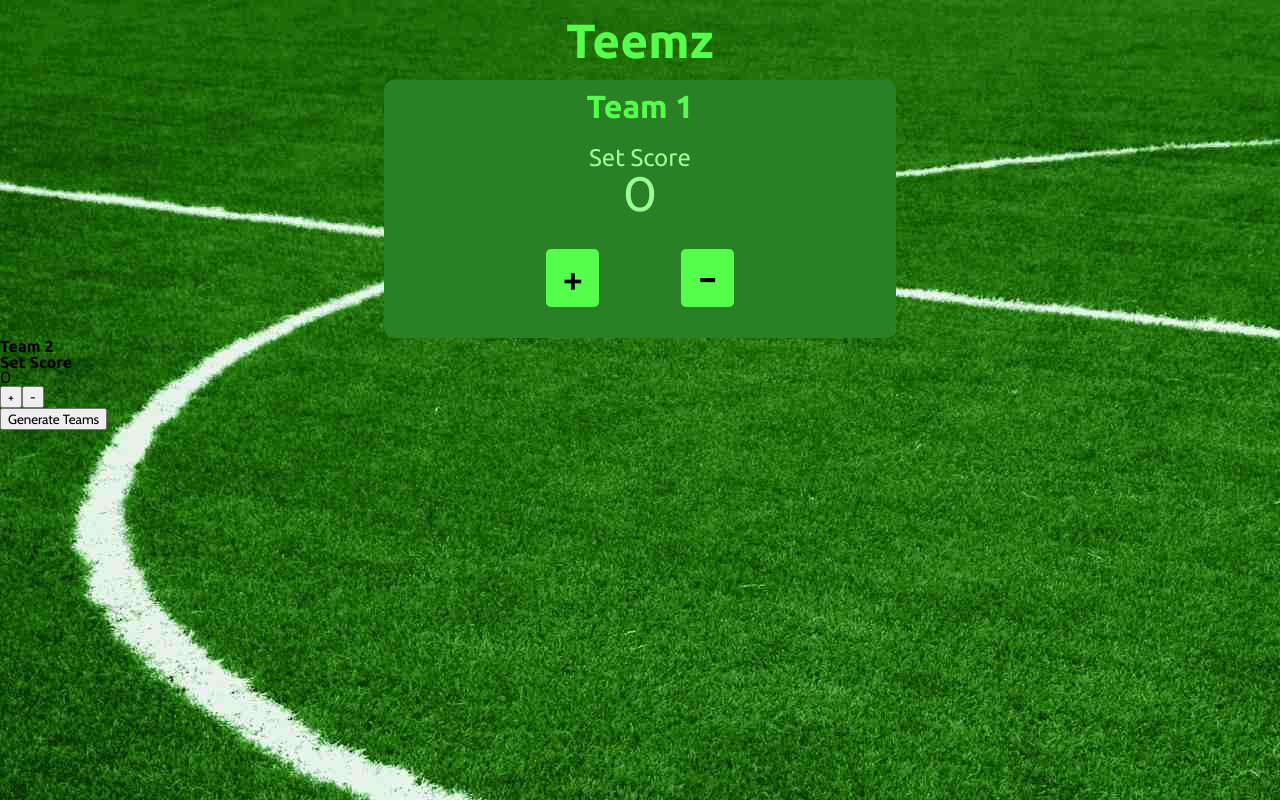
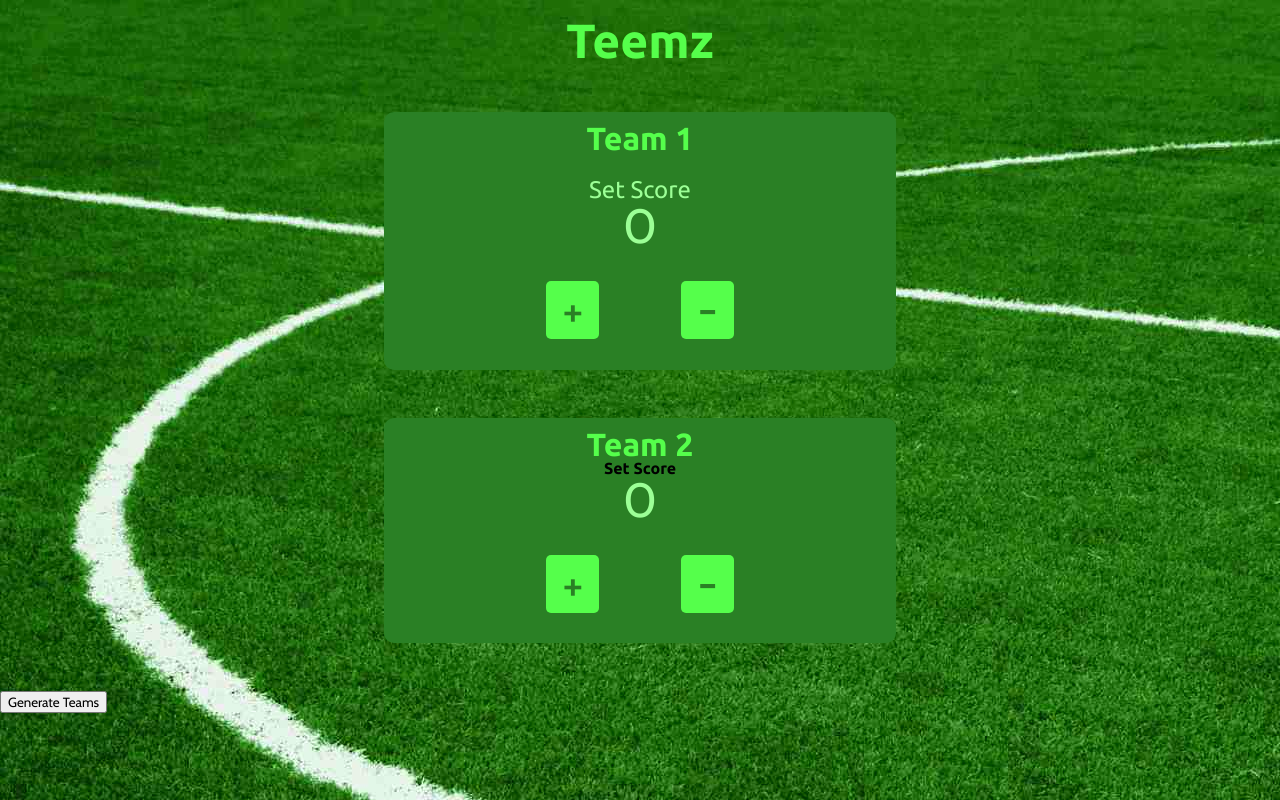
Before and after one commit to teemz-app/teemz-frontend, a React (Create React App) app: page / in a window 1280 px wide. Built offline with nearby package versions, Linux system fonts and the light colour scheme.

Commit message:
applied teamCard style to team 2 as well

```diff
--- a/src/components/TeamCard/ScoringComponents/ScoreButtonsT2/ScoreButtons.js
+++ b/src/components/TeamCard/ScoringComponents/ScoreButtonsT2/ScoreButtons.js
@@ -2,6 +2,7 @@ const ScoreButtons = ({ onIncrement, onDecrement}) => (
     <>
         <div>
             <button
+                className="teamCard_setScoreButton"
                 onClick= { onIncrement }
             >
                 +
@@ -9,6 +10,7 @@ const ScoreButtons = ({ onIncrement, onDecrement}) => (
 
 
             <button
+                className="teamCard_setScoreButton"
                 onClick= { onDecrement }
             >
                 -
--- a/src/components/TeamCard/ScoringComponents/ScoreT2/Score.js
+++ b/src/components/TeamCard/ScoringComponents/ScoreT2/Score.js
@@ -1,6 +1,6 @@
 const Score = ({ team_two_score }) => (
     <>
-        <p>{ team_two_score }</p>
+        <p className="teamCard_teamScore">{ team_two_score }</p>
     </>
 );
 
--- a/src/components/TeamCard/TeamComponents/PlayersCardT2/PlayersCardT2.js
+++ b/src/components/TeamCard/TeamComponents/PlayersCardT2/PlayersCardT2.js
@@ -15,7 +15,7 @@ const PlayersCardT2 = ({ team_two_players }) => {
                 <RowPlayer name = { player } key = { player } />
             ))
         }
-    </ul>
+        </ul>
     )
 
 }
--- a/src/components/TeamCardT2.js
+++ b/src/components/TeamCardT2.js
@@ -4,9 +4,11 @@ import initial from '../data/Initial';
 
 let TeamCardT1 = () => (
     <>
-        <h2>{ initial.team_two_name }</h2>
-        <PlayersCardT2 />
-        <ScoreCard />
+        <div className="teamCard_container">
+            <h2 className="teamCard_teamName">{ initial.team_two_name }</h2>
+            <PlayersCardT2 />
+            <ScoreCard />
+        </div>
     </>
 )
 
--- a/src/index.css
+++ b/src/index.css
@@ -5,7 +5,6 @@
 
 
 @import "./styles/teamCard.css";
-
 
 
 .title {
--- a/src/styles/teamCard.css
+++ b/src/styles/teamCard.css
@@ -1,7 +1,7 @@
 .teamCard_container {
     background-color: var(--darkGreen);
     border-radius: 10px;
-    margin: auto;
+    margin: 3rem auto;
 
     width: 40%;
     min-width: 300px;
@@ -47,6 +47,7 @@
 
 .teamCard_setScoreButton {
     font-size: 3rem;
+    color: var(--darkGreen);
 
     background-color: var(--brightGreen);
     border: none;
```
